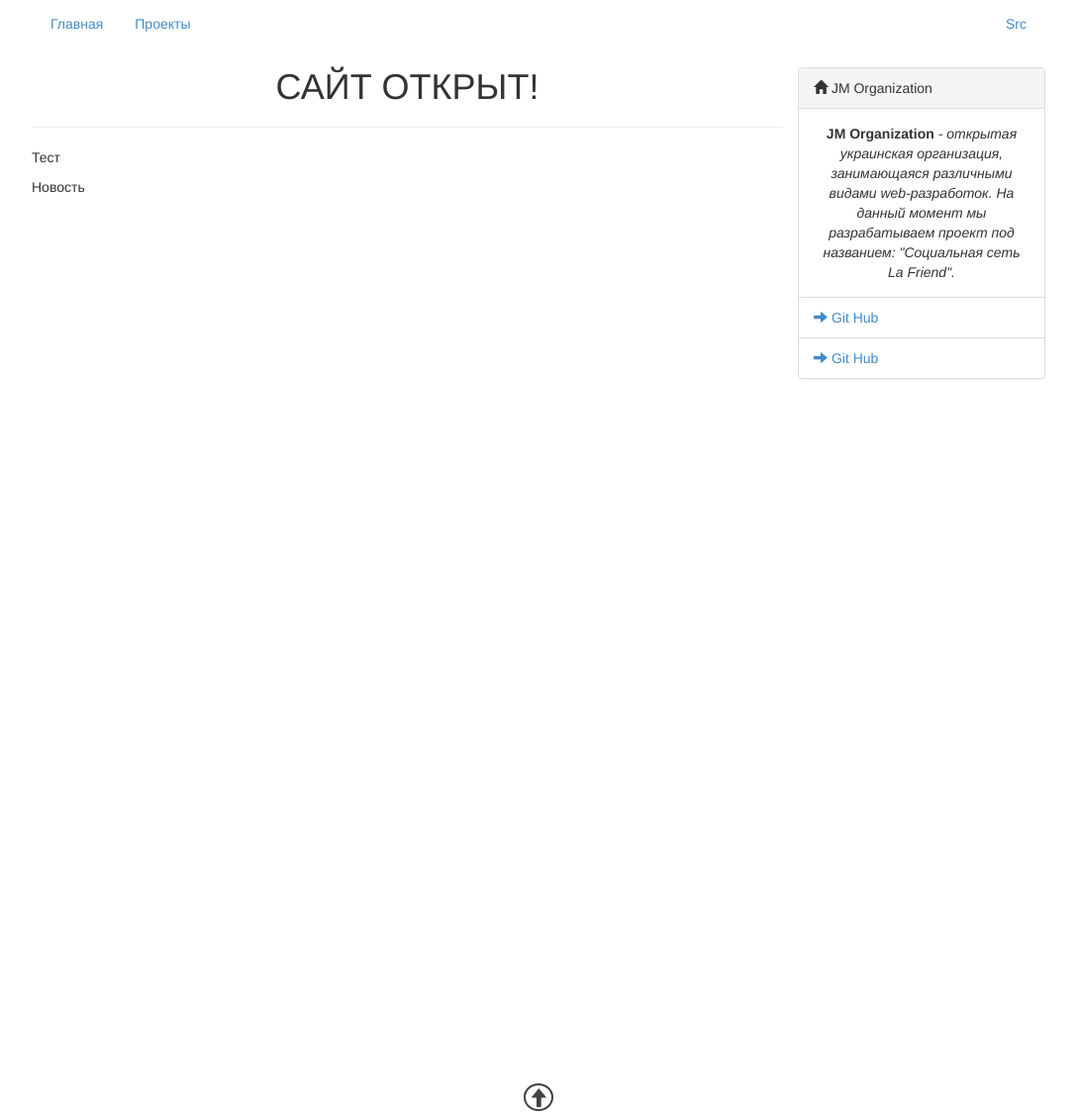
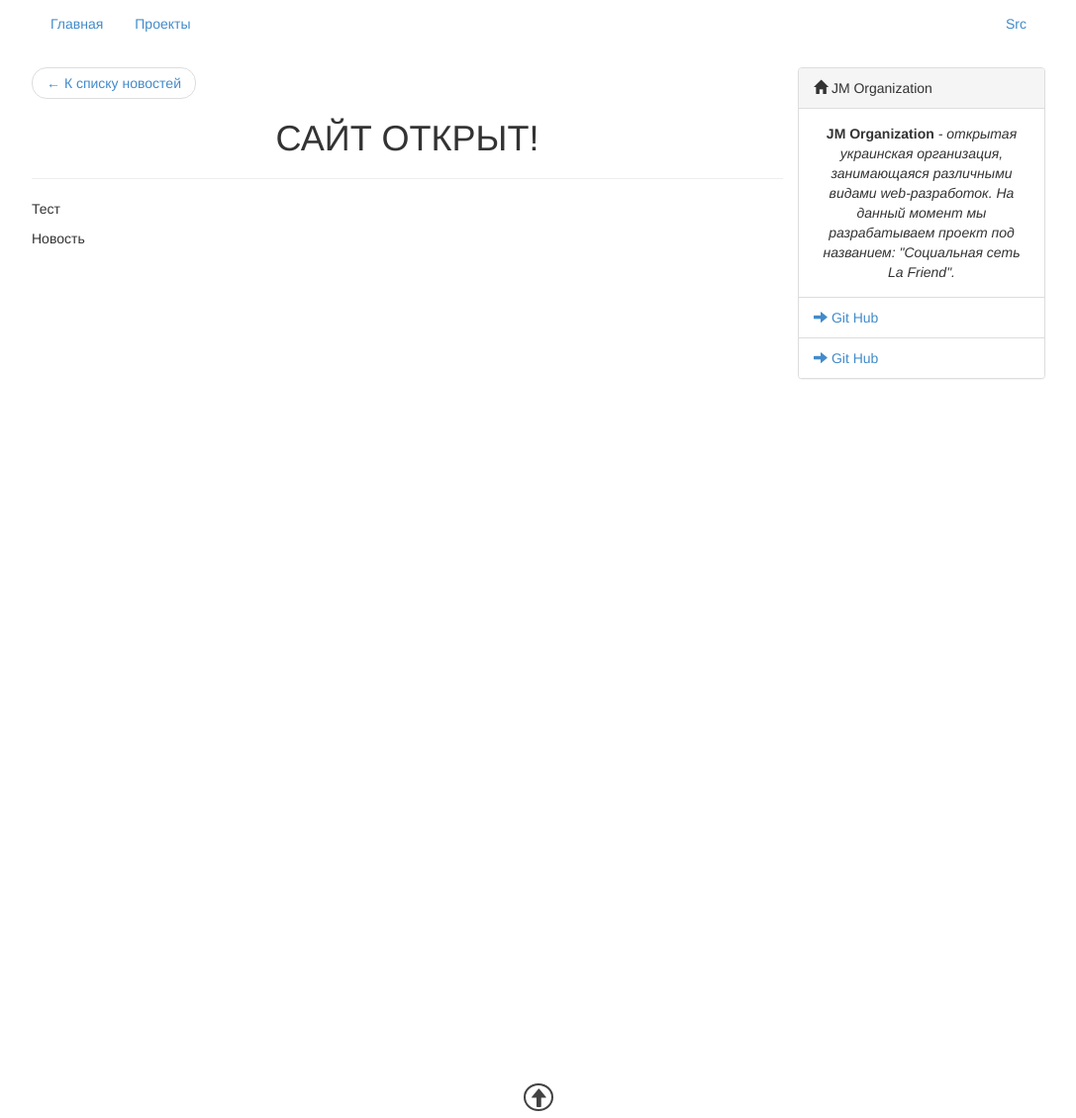
Before and after one commit to jm-organization/jm-organization.github.io, a Jekyll site: the page built from _posts/2017-06-20-relesed-site.md, in a window 1280 px wide and 1130 px high. Shown: the whole window at 99% size, without its empty margins (96-1183 px from the left). Built offline with Jekyll 4.4.1, drawn with Linux system fonts in a browser that asks for light colours; our own code applies the rules of GitHub Pages for plain Markdown files.

Commit message:
Добавлена ссылка на список новостей со страници полной новости

```diff
--- a/_layouts/body-sample.html
+++ b/_layouts/body-sample.html
@@ -14,7 +14,7 @@
 				<div class="page-content" data-name="content">
 					{% if page.title %}
 					<div class="jm-page-title">
-					{% if page.url == 'posts' %}
+					{% if page.url contains 'posts' %}
 						<ul class="pager">
 							<li class="previous"><a href="/#news">&larr; К списку новостей</a></li>
 						</ul>
```
